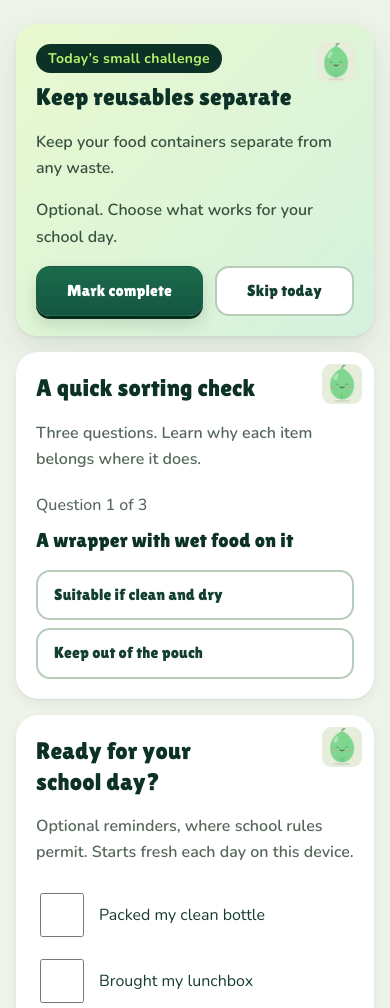
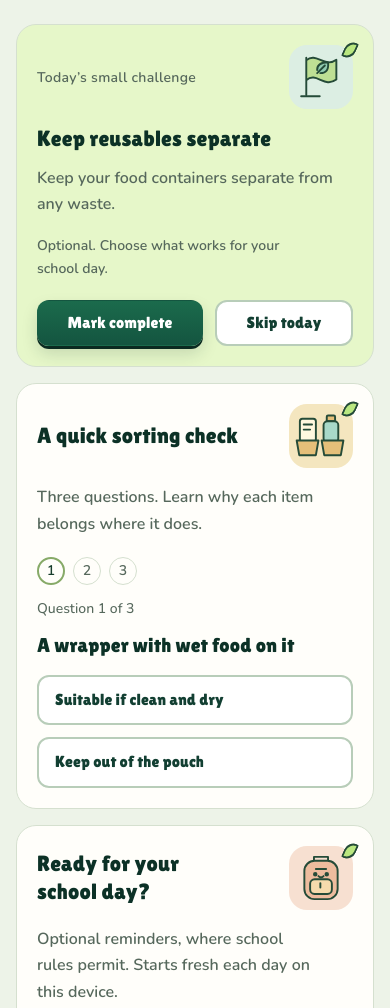
Before and after one commit to secre-alt/HIPOS, a website with bundled scripts: page pwa/index.html in a window 390 px wide. Shown: the part 1440-2448 px from the top of the page. Built offline with nearby package versions, Linux system fonts and the light colour scheme.

Commit message:
Updated all three cards with distinct illustrations, tighter spacing, clearer completion states, and readable checklist rows. Buddy hints still work.

```diff
--- a/pwa/activities.js
+++ b/pwa/activities.js
@@ -1,4 +1,4 @@
-import {miniBuddy} from './buddy-fx.js';
+import {activityArt} from './activity-art.js';
 import {escapeHTML as e} from './core.js';
 import {recordChecklist,refreshWeekly} from './engagement.js';
 import {celebrate} from './motion.js';
@@ -15,7 +15,7 @@ export function readDaily(storage=localStorage,day=localDay()){
 export function checklist(){
   let daily,error='';
   try{daily=readDaily();}catch{daily={day:localDay(),checked:habits.map(()=>false)};error='Saved checklist could not be read. Changes will only be shown if they can be saved.';}
-  return `<section class="daily-panel card" aria-labelledby="daily-heading" data-day="${daily.day}">${miniBuddy('habits')}<h2 id="daily-heading">Ready for your school day?</h2><p>Optional reminders, where school rules permit. Starts fresh each day on this device.</p><div class="daily-items">${habits.map((label,i)=>`<label><input type="checkbox" data-habit="${i}" ${daily.checked[i]?'checked':''}><span>${label}</span></label>`).join('')}</div><p id="daily-progress" role="status">${error||progress(daily.checked)}</p></section>`;
+  return `<section class="daily-panel card" aria-labelledby="daily-heading" data-day="${daily.day}">${activityArt('habits')}<h2 id="daily-heading">Ready for your school day?</h2><p>Optional reminders, where school rules permit. Starts fresh each day on this device.</p><div class="daily-items">${habits.map((label,i)=>`<label><input type="checkbox" data-habit="${i}" ${daily.checked[i]?'checked':''}><span>${label}</span></label>`).join('')}</div><p id="daily-progress" role="status">${error||progress(daily.checked)}</p></section>`;
 }
 function progress(checked){return `${checked.filter(Boolean).length} of ${habits.length} actions completed today${checked.every(Boolean)?' · Ready for today':''}`;}
 export function updateHabit(input){
@@ -73,19 +73,20 @@ function loadQuiz(){
 function score(){return session.answers.reduce((total,answer,i)=>total+Number(answer===questionBank[session.ids[i]].correct),0);}
 export function quiz(){
   loadQuiz();
-  return `<section class="quiz-panel card" aria-labelledby="quiz-heading">${miniBuddy('quiz')}<h2 id="quiz-heading">A quick sorting check</h2><p>Three questions. Learn why each item belongs where it does.</p><div id="quiz-content">${quizContent()}</div><p id="quiz-storage" role="status">${e(quizError)}</p></section>`;
+  return `<section class="quiz-panel card" aria-labelledby="quiz-heading">${activityArt('quiz')}<h2 id="quiz-heading">A quick sorting check</h2><p>Three questions. Learn why each item belongs where it does.</p><div id="quiz-content">${quizContent()}</div><p id="quiz-storage" role="status">${e(quizError)}</p></section>`;
 }
+function quizMarkers(){return `<div class="quiz-markers" aria-hidden="true">${[0,1,2].map(i=>`<span class="${i<session.position?'is-finished':i===session.position?'is-current':''}">${i+1}</span>`).join('')}</div>`;}
 function quizContent(){
-  if(session.position===3)return `<h3 tabindex="-1" id="quiz-summary">${score()} of 3 correct</h3><p>Clean, dry and nonhazardous only. Ask authorized staff about unsuitable waste.</p><p>Keep learning with the handling guide.</p><a class="button-link secondary" href="#${questionBank[session.ids[0]].guide}">Review a related guide</a><div class="actions"><button data-quiz-restart>Try again</button></div>`;
+  if(session.position===3)return `${quizMarkers()}<h3 tabindex="-1" id="quiz-summary">${score()} of 3 correct</h3><p>Clean, dry and nonhazardous only. Ask authorized staff about unsuitable waste.</p><p>Keep learning with the handling guide.</p><a class="button-link secondary" href="#${questionBank[session.ids[0]].guide}">Review a related guide</a><div class="actions"><button data-quiz-restart>Try again</button></div>`;
   const q=questionBank[session.ids[session.position]],answered=session.answers.length>session.position;
-  return `<p class="quiz-step">Question ${session.position+1} of 3</p><h3 id="quiz-question" tabindex="-1">${e(q.title)}</h3><div class="quiz-options" role="group" aria-labelledby="quiz-question"><button class="secondary" data-answer="0" ${answered?'disabled':''}>Suitable if clean and dry</button><button class="secondary" data-answer="1" ${answered?'disabled':''}>Keep out of the pouch</button></div><div id="quiz-feedback" role="status" aria-live="polite" aria-atomic="true">${answered?answerFeedback(q):''}</div><button data-quiz-next ${answered?'':'hidden'}>${session.position===2?'See results':'Next question'}</button>`;
+  return `${quizMarkers()}<p class="quiz-step">Question ${session.position+1} of 3</p><h3 id="quiz-question" tabindex="-1">${e(q.title)}</h3><div class="quiz-options" role="group" aria-labelledby="quiz-question"><button class="secondary" data-answer="0" aria-pressed="${answered&&session.answers[session.position]===0}" ${answered?'disabled':''}>Suitable if clean and dry</button><button class="secondary" data-answer="1" aria-pressed="${answered&&session.answers[session.position]===1}" ${answered?'disabled':''}>Keep out of the pouch</button></div><div id="quiz-feedback" role="status" aria-live="polite" aria-atomic="true">${answered?answerFeedback(q):''}</div><button data-quiz-next ${answered?'':'hidden'}>${session.position===2?'See results':'Next question'}</button>`;
 }
 function answerFeedback(q){return `<p><strong>${session.answers[session.position]===q.correct?'Correct.':'Let’s check that.'}</strong> ${e(q.explanation)}</p>`;}
 export function answerQuiz(button){
   if(session.position===3||session.answers.length>session.position)return;
   const answer=Number(button.dataset.answer);if(answer!==0&&answer!==1)return;
   session.answers.push(answer);saveQuiz();
-  document.querySelectorAll('[data-answer]').forEach(el=>{el.disabled=true;});
+  document.querySelectorAll('[data-answer]').forEach(el=>{el.disabled=true;el.setAttribute('aria-pressed',String(Number(el.dataset.answer)===answer));});
   document.querySelector('#quiz-feedback').innerHTML=answerFeedback(questionBank[session.ids[session.position]]);
   document.querySelector('[data-quiz-next]').hidden=false;
   document.querySelector('#quiz-storage').textContent=quizError;
--- /dev/null
+++ b/pwa/activity-art.js
@@ -0,0 +1,6 @@
+const shapes={
+  challenge:'<path d="M27 78V20m0 4c16-14 28 13 47-1v31c-19 14-31-13-47 1" fill="#bedf94"/><path d="M44 39q0-12 17-12 2 17-12 17m-5 0 12-12" fill="#91cbb0"/><path d="M19 80h29"/>',
+  quiz:'<rect x="17" y="23" width="25" height="36" rx="4" fill="#fff8df"/><path d="M23 32h13m-13 8h10"/><rect x="59" y="18" width="13" height="9" rx="2" fill="#e5bf79"/><rect x="54" y="27" width="23" height="33" rx="6" fill="#a8d9c9"/><path d="M12 57h34l-4 23H16Zm39 0h34l-4 23H55Z" fill="#e5bf79"/>',
+  habits:'<path d="M39 24v-7h22v7"/><rect x="24" y="23" width="52" height="60" rx="16" fill="#edbc9e"/><rect x="33" y="52" width="34" height="23" rx="7" fill="#f6dbad"/><path d="M42 36h16m-9 22v7"/><circle cx="41" cy="44" r="2" fill="#254b38"/><circle cx="59" cy="44" r="2" fill="#254b38"/><path d="M46 47q4 4 8 0"/>',
+};
+export function activityArt(kind){return `<button type="button" class="mini-buddy secondary activity-art activity-art-${kind}" data-buddy-tap data-hint="${kind}" aria-label="Ask your buddy for a hint"><svg viewBox="0 0 100 100" aria-hidden="true" focusable="false" fill="none" stroke="#254b38" stroke-width="3" stroke-linecap="round" stroke-linejoin="round">${shapes[kind]}</svg><span class="activity-leaf" aria-hidden="true"></span></button>`;}
--- a/pwa/app.css
+++ b/pwa/app.css
@@ -1227,3 +1227,47 @@ html[data-font=pixelify]{--font-display:"HIPOS Pixelify Sans",ui-monospace,syste
 }
 @media(max-width:360px){.prevent-tip{flex-direction:column}}
 @media(prefers-reduced-motion:reduce){.prevent-tip{transition:none}}
+
+/* Home activity stations share the Prevent page's small illustrated objects. */
+.home-activities{gap:20px;align-items:start}
+.home-activities>.card{padding:24px;border:1px solid var(--line);border-radius:24px;background:var(--surface);box-shadow:none;min-width:0}
+.home-activities>.challenge-panel{padding-right:132px;background:var(--leaf-soft)}
+.home-activities h2{padding-right:84px;margin:0 0 16px;min-height:64px;display:flex;align-items:center;font-size:1.5rem;line-height:1.25}
+.home-activities .challenge-panel h2{min-height:0;padding-right:0;margin:8px 0 12px}
+.home-activities .challenge-panel>.guide-number{display:block;max-width:none;margin:0;padding:0;border-radius:0;background:none;color:var(--muted);font-size:.875rem;font-weight:600}
+.home-activities p{color:var(--muted);line-height:1.65;margin-bottom:16px}
+.home-activities .challenge-panel>.muted{font-size:.875rem;margin-bottom:0}
+.home-activities .actions{gap:12px;margin-top:20px}
+.home-activities .actions button{min-height:44px;padding:10px 16px;border-radius:12px;box-shadow:none}
+.home-activities .activity-art{position:absolute;top:24px;right:24px;display:block;width:64px;height:64px;min-width:64px;min-height:64px;padding:0;border:0;border-radius:18px;background:#f4e6bf;box-shadow:none;overflow:visible;transition:background-color .16s ease}
+.home-activities .activity-art-habits{background:#f7e0d1}
+.home-activities .activity-art-challenge{width:80px;height:80px;background:#dceee3}
+.activity-art svg{display:block;width:100%;height:100%}
+.activity-leaf{position:absolute;right:-3px;top:-4px;width:12px;height:18px;border:2px solid #254b38;border-radius:12px 2px 12px 2px;background:#b9e780;transform:rotate(24deg)}
+.home-activities .activity-art:hover{background:#e5edcf;transform:none}
+.home-activities #challenge-feedback:not(:empty){margin:16px 0 0;color:var(--ink);font-weight:600}
+.challenge-panel[data-state=done] #challenge-feedback::before{content:'?';display:inline-grid;place-items:center;width:28px;height:28px;margin-right:8px;background:var(--leaf);color:#254b38;border-radius:14px 4px 14px 4px}
+.home-activities .daily-items label{gap:12px;min-height:56px;padding:12px 0;margin:0;border-radius:0;border-bottom:1px solid var(--line);cursor:pointer}
+.home-activities .daily-items input{width:24px;height:24px;min-height:24px;border-radius:6px;accent-color:var(--green-mid)}
+.home-activities .daily-items label:has(:checked) span{text-decoration:none;color:var(--muted)}
+.home-activities #daily-progress{margin:16px 0 0;padding:8px 12px;border-radius:12px;font-size:.875rem;background:var(--leaf-soft);color:var(--ink)}
+.quiz-markers{display:flex;gap:8px;margin:20px 0 12px}
+.quiz-markers span{display:grid;place-items:center;width:28px;height:28px;border:1px solid var(--line);border-radius:50%;color:var(--muted);font-size:.875rem}
+.quiz-markers .is-current{border:2px solid #87aa68;color:var(--ink)}
+.quiz-markers .is-finished{background:var(--leaf-soft);border-color:#87aa68;color:var(--ink)}
+.home-activities .quiz-step{margin:0 0 12px;font-size:.875rem}
+.home-activities .quiz-options{gap:12px}
+.home-activities .quiz-options button{padding:12px 16px;border-radius:12px;min-height:48px;box-shadow:none}
+.home-activities .quiz-options button[aria-pressed=true]{border-color:#87aa68;background:var(--leaf-soft);color:var(--ink);opacity:1;box-shadow:inset 3px 0 #87aa68}
+.home-activities #quiz-summary{display:flex;align-items:center;gap:12px}
+.home-activities #quiz-summary::before{content:'?';display:grid;place-items:center;flex:0 0 36px;height:36px;border-radius:18px 6px 18px 6px;background:var(--leaf-soft);color:var(--ink)}
+@media(max-width:760px){
+ .home-activities{grid-template-columns:minmax(0,1fr);gap:16px}
+ .home-activities>.card{padding:20px;border-radius:20px}
+ .home-activities h2{padding-right:76px;font-size:1.375rem}
+ .home-activities .activity-art{top:20px;right:20px}
+ .home-activities .activity-art-challenge{width:64px;height:64px;min-width:64px}
+ .home-activities .challenge-panel>.guide-number{max-width:calc(100% - 76px);min-height:64px;display:flex;align-items:center}
+ .home-activities .challenge-panel h2{margin-top:16px}
+}
+@media(prefers-reduced-motion:reduce){.home-activities .activity-art{transition:none}}
--- a/pwa/engagement.js
+++ b/pwa/engagement.js
@@ -3,7 +3,7 @@ import {localDay} from './activities.js';
 import {schoolInfo} from './school-info.js';
 import {currentStreak,bestRun,badges as badgeList,isActive} from './streak.js';
 import {celebrate} from './motion.js';
-import {miniBuddy} from './buddy-fx.js';
+import {activityArt} from './activity-art.js';
 
 const key='hipos.activity.v1';
 const challenges=[
@@ -40,7 +40,7 @@ export function dailyChallenge(){
   let state='',error='';
   try{state=read().days[localDay()]?.challenge||'';}catch{error='Activity history could not be read. Try again after checking browser storage.';}
   const [title,body]=challenges[challengeIndex()];
-  return `<section class="card challenge-panel" data-day="${localDay()}" aria-labelledby="challenge-heading">${miniBuddy('challenge')}<span class="guide-number">Today’s small challenge</span><h2 id="challenge-heading">${e(title)}</h2><p>${e(body)}</p><p class="muted">Optional. Choose what works for your school day.</p><div class="actions"><button data-challenge="done" aria-pressed="${state==='done'}">Mark complete</button><button class="secondary" data-challenge="skipped" aria-pressed="${state==='skipped'}">Skip today</button><button class="secondary" data-challenge="" ${state?'':'hidden'}>Undo</button></div><p id="challenge-feedback" role="status">${error||challengeFeedback(state)}</p></section>`;
+  return `<section class="card challenge-panel" data-state="${state}" data-day="${localDay()}" aria-labelledby="challenge-heading">${activityArt('challenge')}<span class="guide-number">Today’s small challenge</span><h2 id="challenge-heading">${e(title)}</h2><p>${e(body)}</p><p class="muted">Optional. Choose what works for your school day.</p><div class="actions"><button data-challenge="done" ${state?'hidden':''} aria-pressed="${state==='done'}">Mark complete</button><button class="secondary" data-challenge="skipped" ${state?'hidden':''} aria-pressed="${state==='skipped'}">Skip today</button><button class="secondary" data-challenge="" ${state?'':'hidden'}>Undo</button></div><p id="challenge-feedback" role="status">${error||challengeFeedback(state)}</p></section>`;
 }
 function challengeFeedback(state){return state==='done'?'Completed today. A small choice worth remembering.':state==='skipped'?'Skipped today. Choose what works for you.':'';}
 export function updateChallenge(button){
@@ -52,8 +52,8 @@ export function updateChallenge(button){
     const before=data.days[day]?.challenge;
     data.days[day]={...data.days[day],challenge:state};write(data);
     if(state==='done'&&before!=='done')celebrate();
-    panel.querySelectorAll('[data-challenge]').forEach(el=>{el.setAttribute('aria-pressed',String(el.dataset.challenge===state));if(el.dataset.challenge==='')el.hidden=!state;});
-    panel.querySelector('#challenge-feedback').textContent=challengeFeedback(state);refreshWeekly();
+    panel.querySelectorAll('[data-challenge]').forEach(el=>{el.setAttribute('aria-pressed',String(el.dataset.challenge===state));el.hidden=el.dataset.challenge===''?!state:!!state;});
+    panel.dataset.state=state;panel.querySelector('#challenge-feedback').textContent=challengeFeedback(state);refreshWeekly();
   }catch{panel.querySelector('#challenge-feedback').textContent='Could not save your change. Browser storage may be unavailable. Try again.';}
 }
 function weekData(){
```
